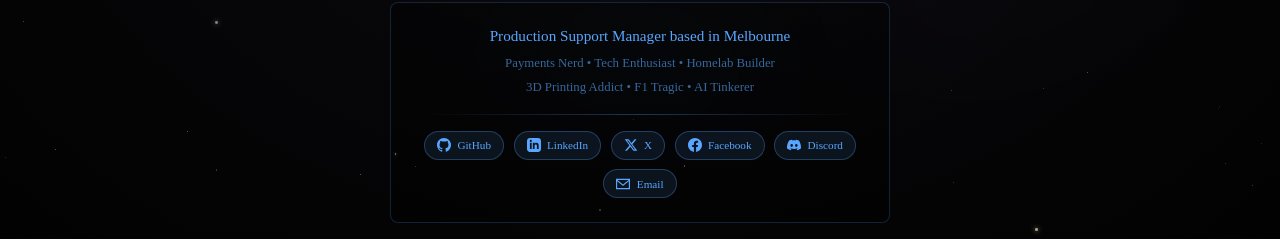
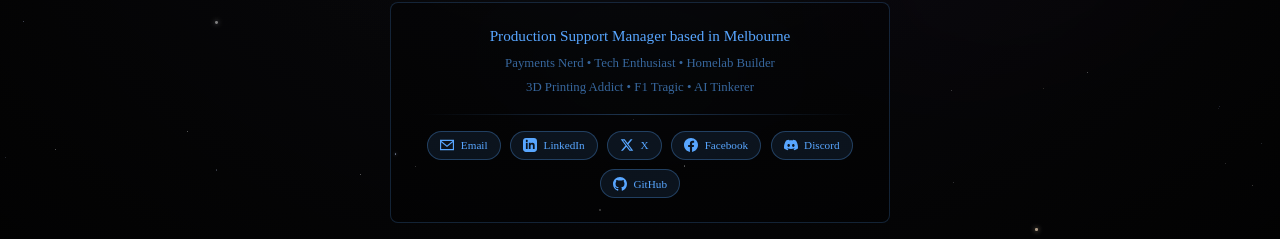
Before and after one commit to brenflakes/landing-page, a React (Vite) app: page / in a window 1280 px wide. Shown: the part 713-952 px from the top of the page. Built offline with nearby package versions, Linux system fonts and the light colour scheme.

Commit message:
updated contact card with links

```diff
--- a/src/components/ContactCard.jsx
+++ b/src/components/ContactCard.jsx
@@ -36,12 +36,12 @@ const Icons = {
 };
 
 const LINKS = [
-  { icon: 'github', label: 'GitHub', href: 'https://github.com/brenflakes' },
+  { icon: 'email', label: 'Email', href: 'mailto:hello@bren.id.au' },
   { icon: 'linkedin', label: 'LinkedIn', href: 'https://www.linkedin.com/in/brendan-albury-a8a71886' },
   { icon: 'x', label: 'X', href: 'https://x.com/BrendanAlb48051' },
   { icon: 'facebook', label: 'Facebook', href: 'https://facebook.com/brenflakes' },
   { icon: 'discord', label: 'Discord', href: null, copyText: 'bren_99' },
-  { icon: 'email', label: 'Email', href: 'mailto:hello@bren.id.au' },
+  { icon: 'github', label: 'GitHub', href: 'https://github.com/brenflakes' },
 ];
 
 const ContactCard = () => {
```
